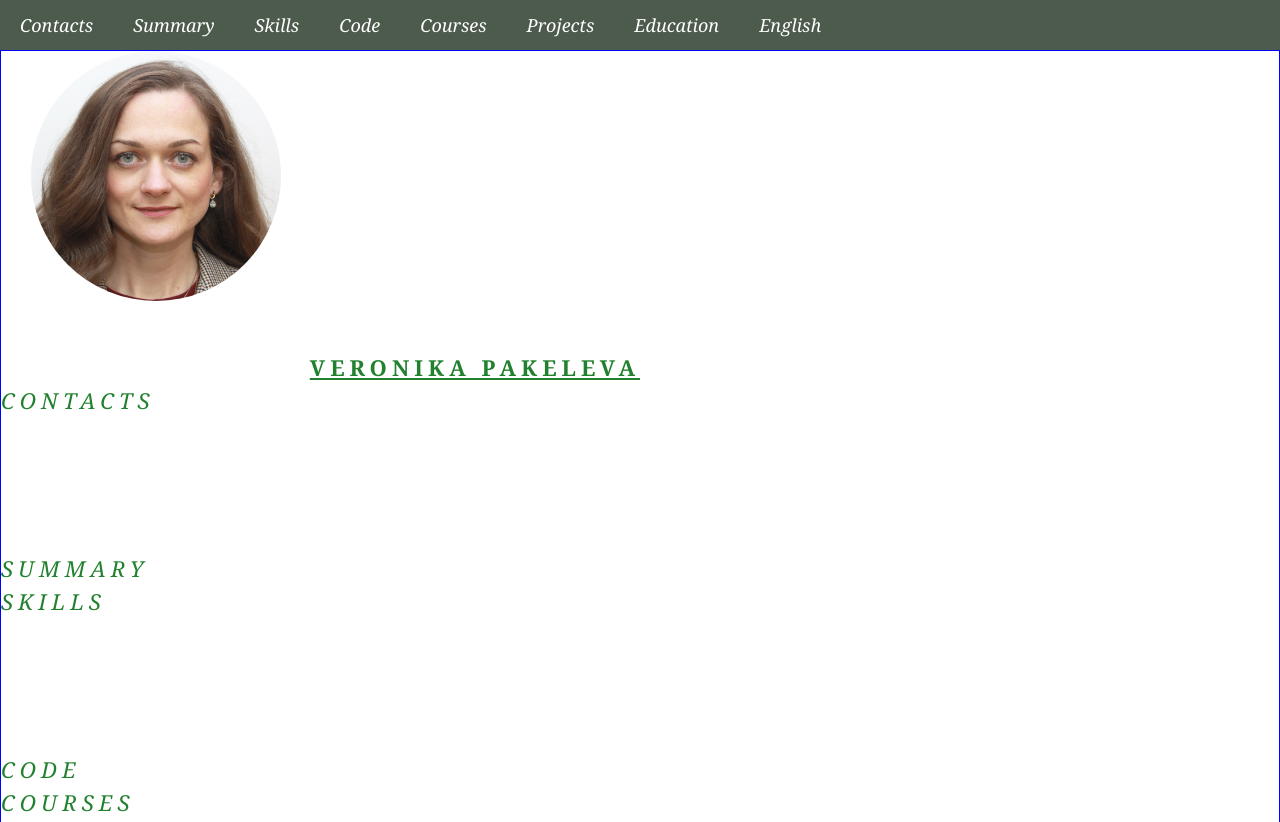
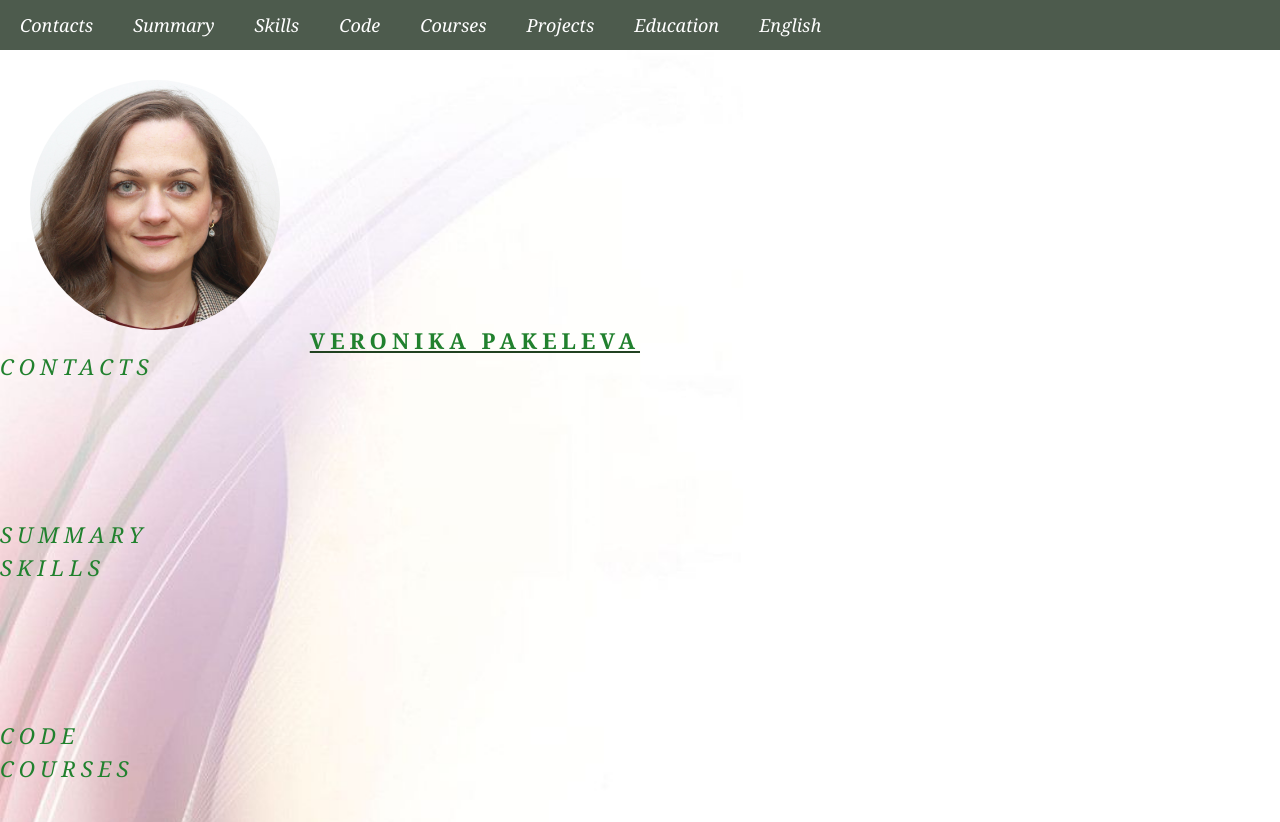
Before and after one commit to Nika0711/rsschool-cv-old, a plain HTML site: page index.html in a window 1280 px wide. Shown: the top 822 px of the page. Drawn offline with Linux system fonts and the light colour scheme.

Commit message:
fix: change header style

```diff
--- a/style.css
+++ b/style.css
@@ -49,12 +49,16 @@ body{
     background-image: url(./assets/img/photo.jpg);
     background-size:contain;
     background-repeat: no-repeat;
+    margin-top:30px;
     margin-left: 30px;
     border-width: 10px;
 
 }
 .main{
-    border: solid 1px blue;
+background-image: url(./assets/img/background.jpg);
+background-repeat: no-repeat;
+background-size: contain;
+
 
 }
 .footer{
@@ -97,11 +101,9 @@ body{
   .section-item a:hover {
     color: #4d2323;
   }
-  .main-container {
+  .main-container{
     display: flex;
     flex-wrap: wrap;
-    background-image:url(./assets/img/background.jpg);
-    background-size: cover;
   }
 
   .section {
@@ -121,7 +123,7 @@ body{
     letter-spacing: 5px;
     color: #21812e;
   }
-  .profile-section{
+  section.profile-section{
       display:flex;
       justify-content: space-between;
   }
@@ -130,7 +132,7 @@ body{
       color:#21812e;
       font-weight:700;
       font-style: bold;
-      text-align: end;
-      margin-top: 50px;
-      text-decoration: underline;
+      line-height:20px;
+      text-align:right;
+      text-decoration: underline rgb(33, 66, 33);
   }
```
